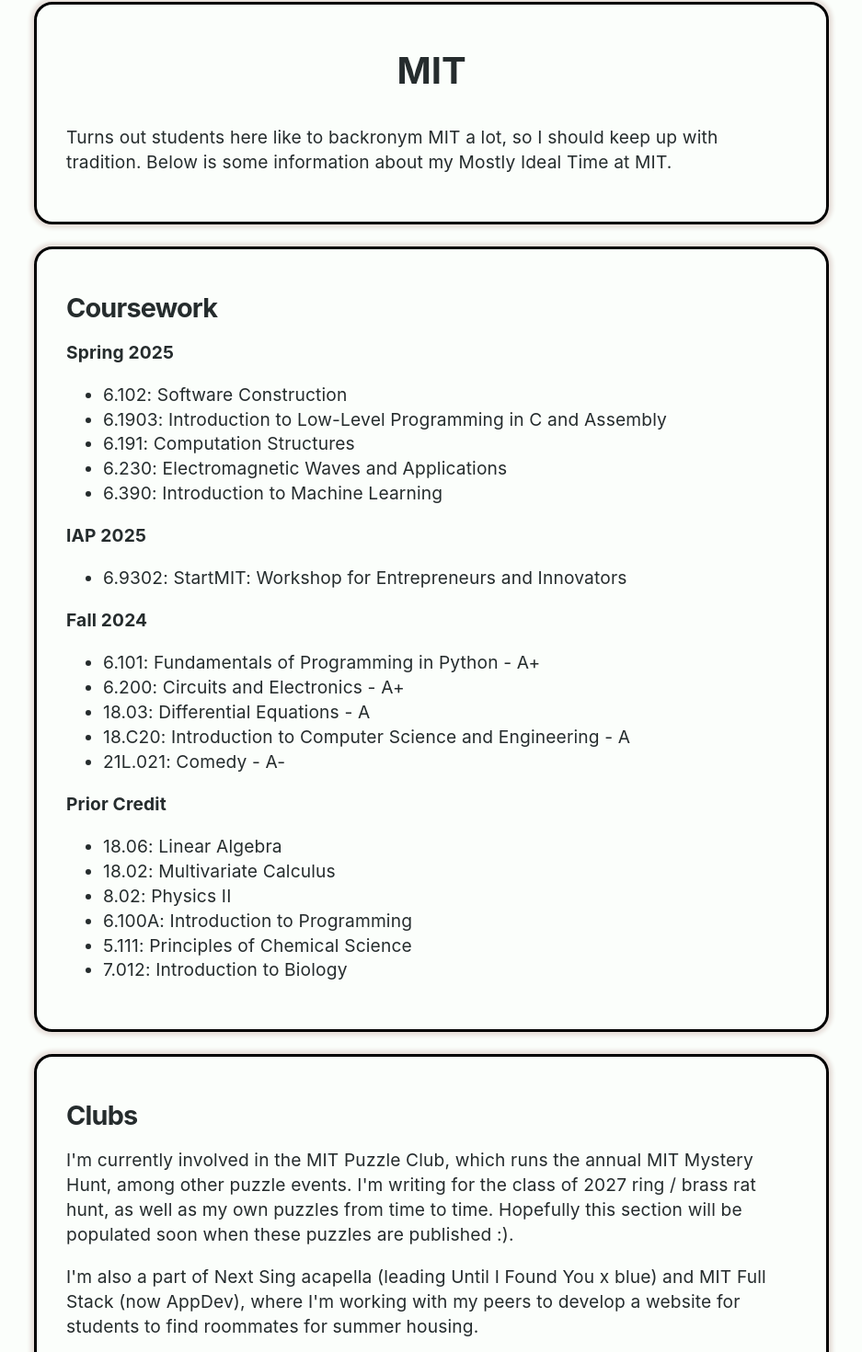
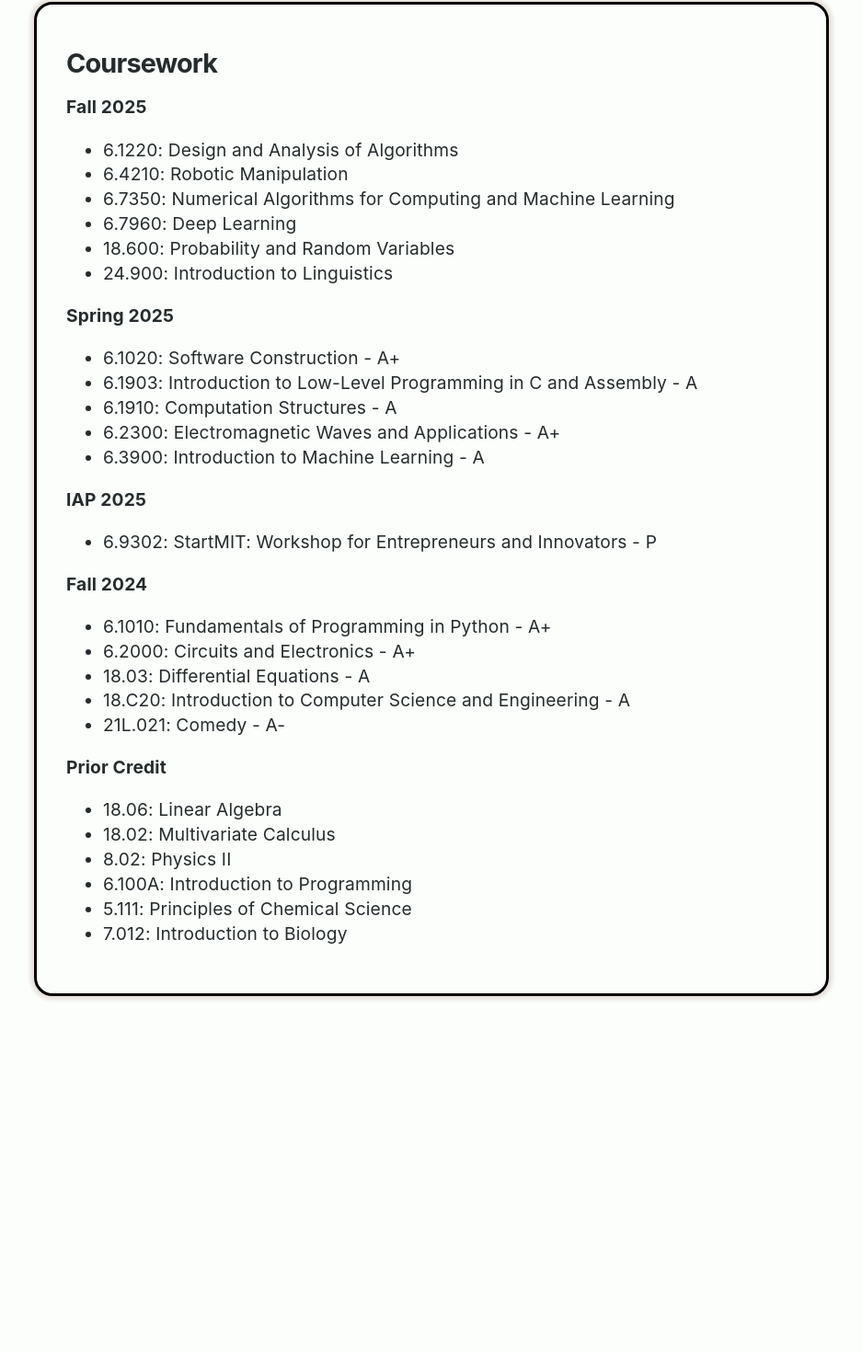
Before and after one commit to ricE06/personal-website, a Next.js app: page /mit in a window 1280 px wide. Shown: the part 72-1542 px from the top of the page at 92% size, without its empty margins (171-1108 px from the left). After the commit the page ends 1171 px from the top, so only its background shows below. Built offline with nearby package versions, Linux system fonts and the light colour scheme.

Commit message:
updated content of coursework page

```diff
--- a/pages/mit.js
+++ b/pages/mit.js
@@ -9,40 +9,40 @@
   return (
 	  <Layout>
 		<div className={styles.container}>
-      <header className={styles.header}>
-            <h1 className={utilStyles.heading2Xl}>{'MIT'}</h1>
-       <section className={utilStyles.headingMd}>
-	  <p>
-	  Turns out students here like to backronym MIT a lot, so I should keep up with tradition. Below is
-	  some information about my Mostly Ideal Time at MIT.
-	  </p>
-	  </section>
-	  </header>
-	  </div>
-		<div className={styles.container}>
       <section className={utilStyles.headingMd}>
 	  <h2 className={utilStyles.headingXl}>{'Coursework'}</h2>
 			<p>
+			<b> Fall 2025 </b>
+	  		<ul>
+	  			<li>6.1220: Design and Analysis of Algorithms</li>
+	  			<li>6.4210: Robotic Manipulation</li>
+	  			<li>6.7350: Numerical Algorithms for Computing and Machine Learning</li>
+	  			<li>6.7960: Deep Learning</li>
+	  			<li>18.600: Probability and Random Variables </li>
+	  			<li>24.900: Introduction to Linguistics</li>
+				</ul>
+		  </p>
+			<p>
 			<b> Spring 2025 </b>
 	  		<ul>
-	  			<li>6.102: Software Construction </li>
-	  			<li>6.1903: Introduction to Low-Level Programming in C and Assembly </li>
-	  			<li>6.191: Computation Structures </li>
-	  			<li>6.230: Electromagnetic Waves and Applications </li>
-	  			<li>6.390: Introduction to Machine Learning </li>
+	  			<li>6.1020: Software Construction - A+ </li>
+	  			<li>6.1903: Introduction to Low-Level Programming in C and Assembly - A </li>
+	  			<li>6.1910: Computation Structures - A </li>
+	  			<li>6.2300: Electromagnetic Waves and Applications - A+ </li>
+	  			<li>6.3900: Introduction to Machine Learning - A </li>
 				</ul>
 		  </p>
 	  		<p>
 	  		<b> IAP 2025 </b>
 	  		<ul>
-	  			<li>6.9302: StartMIT: Workshop for Entrepreneurs and Innovators</li>
+	  			<li>6.9302: StartMIT: Workshop for Entrepreneurs and Innovators - P</li>
 	  		</ul>
 	  		</p>
 			<p>
 			<b> Fall 2024 </b>
 	  		<ul>
-	  			<li>6.101: Fundamentals of Programming in Python - A+</li>
-	  			<li>6.200: Circuits and Electronics - A+ </li>
+	  			<li>6.1010: Fundamentals of Programming in Python - A+</li>
+	  			<li>6.2000: Circuits and Electronics - A+ </li>
 	  			<li>18.03: Differential Equations - A </li>
 	  			<li>18.C20: Introduction to Computer Science and Engineering - A</li>
 	  			<li>21L.021: Comedy - A-</li>
@@ -62,22 +62,6 @@
       </section>
 
 	  </div>
-		<div className={styles.container}>
-      <section className={utilStyles.headingMd}>
-	  <h2 className={utilStyles.headingXl}>{'Clubs'}</h2>
-			<p>
-	  		I'm currently involved in the MIT Puzzle Club, which runs the annual
-	  		MIT Mystery Hunt, among other puzzle events. I'm writing for the class of 2027
-	  		ring / brass rat hunt, as well as my own puzzles from time to time. Hopefully this
-	  		section will be populated soon when these puzzles are published :).
-			</p>
-			<p>
-	  		I'm also a part of Next Sing acapella (leading Until I Found You x blue)
-				and MIT Full Stack (now AppDev), where I'm working with my peers to develop a
-				website for students to find roommates for summer housing.
-			</p>
-      </section>
-	  </div>
 	  </Layout>
   );
 }
```
